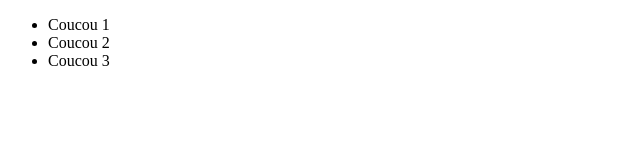
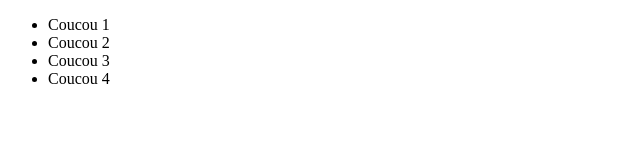
Before and after one commit to liliaouldhocine/e25-edw2-c4, a plain HTML site: page index.html in a window 1280 px wide. Shown: the full height of the page, 0-640 px from the left. Drawn offline with Linux system fonts and the light colour scheme.

Commit message:
Fixer la liste

```diff
--- a/index.html
+++ b/index.html
@@ -10,6 +10,7 @@
       <li>Coucou 1</li>
       <li>Coucou 2</li>
       <li>Coucou 3</li>
+      <li>Coucou 4</li>
     </ul>
   </body>
 </html>
```
